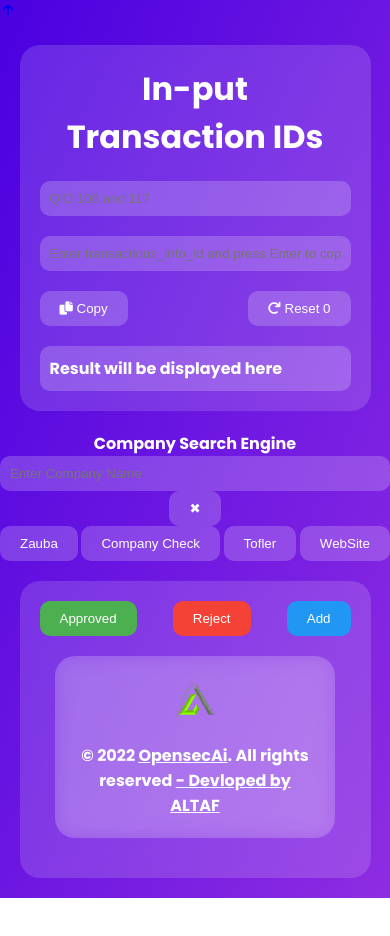
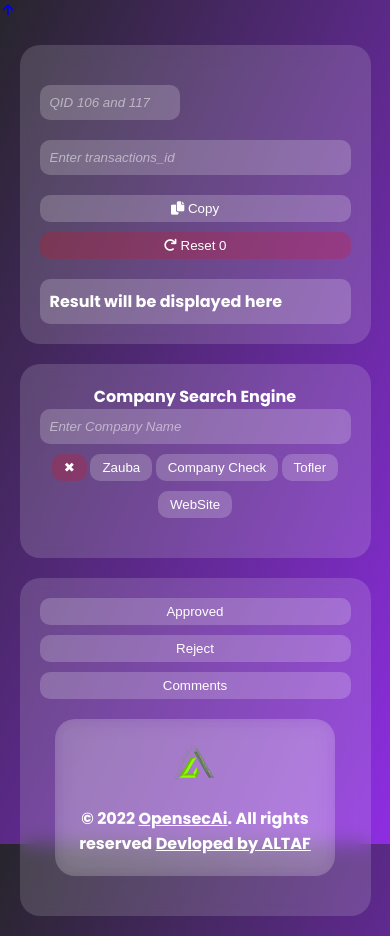
Before and after one commit to imaltaf/kb-tool_V2, a plain HTML site: page index.html in a window 390 px wide. Before the commit the page ends 898 px from the top, so only its background shows below. Drawn offline with nearby package versions, Linux system fonts and the light colour scheme; a small style sheet from the web is missing; a web font is replaced by a local one.

Commit message:
change in full design for microsoft EDGe

```diff
--- a/assets/css/style.css
+++ b/assets/css/style.css
@@ -7,20 +7,25 @@
 
 body {
   font-family: 'Poppins', sans-serif;
-  background: linear-gradient(to bottom right, #4A00E0, #8E2DE2);
+  background: linear-gradient(to bottom right, #27252c, #8E2DE2);
+  background-size: cover; /* Ensure the background covers the entire viewport */
+  background-attachment: fixed; /* Make the background fixed */
 }
 
-h2,h5,h4 {
+
+h2, h5, h4 {
   color: #FFF;
 }
 
-.container {
+.container,
+.container0,
+.company-input-container {
   margin: 50px auto;
   padding: 20px;
   background: rgba(255, 255, 255, 0.15);
   border-radius: 20px;
   backdrop-filter: blur(10px);
-  max-width: 90%;
+  max-width: 50%;
 }
 
 .header_h1 {
@@ -29,13 +34,18 @@ h2,h5,h4 {
   margin-bottom: 20px;
 }
 
+.container-Ag {
+  text-align: center;
+  width: 140px;
+  margin-bottom: 20px;
+}
 
-.container-Ag,
 .container-ids {
   margin-bottom: 20px;
 }
 
-input[type="text"] {
+input[type="text"],
+.company-input {
   width: 100%;
   padding: 10px;
   border-radius: 10px;
@@ -45,24 +55,61 @@ input[type="text"] {
   color: #FFF;
 }
 
-.button-container {
+.button-container,
+.header {
   display: flex;
   justify-content: space-between;
+  margin-bottom: 20px;
 }
 
-button {
-  padding: 10px 20px;
+button,
+.reset-button,
+.search-button,
+.header-button {
+  padding: 8px 16px; /* Reduced padding to make buttons smaller */
   border: none;
   border-radius: 10px;
   background: rgba(255, 255, 255, 0.2);
   color: #FFF;
   cursor: pointer;
+  margin-right: 10px;
+  transition: border-color 0.3s ease; /* Add transition effect for hover */
 }
 
-button:hover {
-  background: rgba(255, 255, 255, 0.3);
+button:last-child,
+.reset-button:last-child,
+.search-button:last-child,
+.header-button:last-child {
+  margin-right: 0;
 }
 
+button:hover,
+.search-button:hover {
+  background: rgba(255, 255, 255, 0.3);
+  border: 2px solid rgb(178, 32, 214);
+}
+
+.reset-button {
+  background: rgba(255, 0, 0, 0.2); /* Red background for reset button */
+}
+
+.reset-button:hover {
+  background: rgba(255, 0, 0, 0.3); /* Darker red background on hover */
+  border: 2px solid red; /* Red border on hover */
+}
+
+#resetButton {
+  background: rgba(255, 0, 0, 0.2); /* Red background for reset button */
+}
+
+#resetButton:hover {
+  background: rgba(255, 0, 0, 0.3); /* Darker red background on hover */
+  border: 2px solid red; /* Red border on hover */
+}
+
+.button-0{
+  margin: 10px;
+}
 #output {
   margin-top: 20px;
   padding: 10px;
@@ -77,7 +124,7 @@ button:hover {
 }
 
 .tab {
-  padding: 10px 20px;
+  padding: 8px 16px; /* Reduced padding to make tabs smaller */
   background: rgba(255, 255, 255, 0.2);
   border-radius: 10px;
   color: #FFF;
@@ -126,52 +173,52 @@ button:hover {
   opacity: 0.7;
 }
 
-/* CSS for container0 */
-.container0 {
-  margin: 50px auto;
-  padding: 20px;
-  background: rgba(255, 255, 255, 0.15);
-  border-radius: 20px;
-  backdrop-filter: blur(10px);
-  max-width: 90%;
-}
-
-/* CSS for header buttons */
-.header {
-  display: flex;
-  justify-content: space-between;
-  margin-bottom: 20px;
-}
-
-.header-button {
-  padding: 10px 20px;
-  border: none;
-  border-radius: 10px;
-  cursor: pointer;
-}
-
-/* Different colors for each header button */
-.header-button:nth-child(1) {
-  background: #4CAF50; /* Green */
-}
-
-.header-button:nth-child(2) {
-  background: #f44336; /* Red */
-}
-
-.header-button:nth-child(3) {
-  background: #2196F3; /* Blue */
-}
-
-/* CSS for content tabs */
-.content {
-  display: none;
+/* CSS for placeholder text */
+#loanId::placeholder,
+#ids::placeholder,
+#companyName::placeholder {
+  color: rgba(255, 255, 255, 0.5); /* Set placeholder text color */
+  font-style: italic; /* Italicize the placeholder text */
 }
 
 /* Media Query for Mobile */
 @media screen and (max-width: 600px) {
   .container,
-  .container0 {
+  .container0,
+  .company-input-container {
     margin: 20px auto; /* Adjusting margins for mobile */
+    max-width: 90%;
+  }
+
+  .button-container,
+  .header {
+    flex-direction: column; /* Stack buttons vertically */
+    align-items: stretch; /* Stretch buttons to full width */
+  }
+
+  button,
+  .reset-button,
+  .search-button,
+  .header-button {
+    margin-right: 0;
+    margin-bottom: 10px; /* Add margin between buttons */
+  }
+
+  button:last-child,
+  .reset-button:last-child,
+  .search-button:last-child,
+  .header-button:last-child {
+    margin-bottom: 0; /* Remove margin from the last button */
+  }
+
+  button,
+  .reset-button,
+  .search-button,
+  .header-button {
+    padding: 6px 12px; /* Adjusted padding for smaller buttons */
+  }
+
+  .tab {
+    padding: 6px 12px; /* Adjusted padding for smaller tabs */
   }
 }
--- a/index.html
+++ b/index.html
@@ -37,7 +37,7 @@
   </a>
   <div class="container">
     <div class="header_h1">
-      <h1>In-put Transaction IDs</h1>
+      <h1></h1>
     </div>
 
     <div class="container-Ag">
@@ -46,7 +46,7 @@
     </div>
 
     <div class="container-ids">
-      <input type="text" id="ids" placeholder="Enter transactions_info_id and press Enter to copy" onkeyup="checkEnter(event)">
+      <input type="text" id="ids" placeholder="Enter transactions_id" onkeyup="checkEnter(event)">
     </div>
 
     <div class="button-container">
@@ -65,18 +65,18 @@
 <section>
 
 
-  <div style="color: rgb(255, 255, 255);" class="header_h1">Company Search Engine</h1>
 
         <div class="company-input-container">
+          <div style="color: rgb(255, 255, 255);" class="header_h1">Company Search Engine</h1>
             <input type="text" id="companyName" class="company-input" placeholder="Enter Company Name">
-            <button class="reset-button" onclick="resetInput()">&#x2716;</button>
-        </div>
+            <div class="button-0">
+              <button class="reset-button" onclick="resetInput()">&#x2716;</button>
 
-        <div class="button-container">
-            <button class="search-button" onclick="searchZauba()" target="_blank">Zauba</button>
-            <button class="search-button" onclick="searchCompanyCheck()" target="_blank">Company Check</button>
-            <button class="search-button" onclick="searchTofler()" target="_blank">Tofler</button>
-            <button class="search-button" onclick="siteSearch()" target="_blank">WebSite</button>
+              <button class="search-button" onclick="searchZauba()" target="_blank">Zauba</button>
+              <button class="search-button" onclick="searchCompanyCheck()" target="_blank">Company Check</button>
+              <button class="search-button" onclick="searchTofler()" target="_blank">Tofler</button>
+              <button class="search-button" onclick="siteSearch()" target="_blank">WebSite</button>
+          </div>
         </div>
 
 </section>
@@ -88,7 +88,7 @@
   <div class="header">
     <button class="header-button" onclick="showTab('approved')">Approved</button>
     <button class="header-button" onclick="showTab('reject')">Reject</button>
-    <button class="header-button" onclick="showTab('pending')">Add</button>
+    <button class="header-button" onclick="showTab('pending')">Comments</button>
   </div>
 
   <div id="approved" class="content">
@@ -96,6 +96,8 @@
     <button class="copy-button" onclick="copyToClipboard('salary_slip', this)">salary_slip</button>
     <button class="copy-button" onclick="copyToClipboard('bank_narration', this)">bank_narration</button>
     <button class="copy-button" onclick="copyToClipboard('company_id', this)">company_id</button>
+    <h5>QID_101</h5>
+    <button class="copy-button" onclick="copyToClipboard('not found', this)">not found</button>
     <h2>QID_061</h2>
     <button class="copy-button" onclick="copyToClipboard('Approved', this)">Approved</button>
     <h2>QID_102</h2>
@@ -146,7 +148,7 @@
       </p>
 
       <p class="copyright">
-        &copy; 2022  <a href="https://opensecai.com">OpensecAi</a>. All rights reserved <a href="https://imaltaf.online"> - Devloped by ALTAF</a>
+        &copy; 2022  <a href="https://opensecai.com">OpensecAi</a>. All rights reserved <a href="https://imaltaf.online">  Devloped by ALTAF</a>
       </p>
 
     </div>
```
